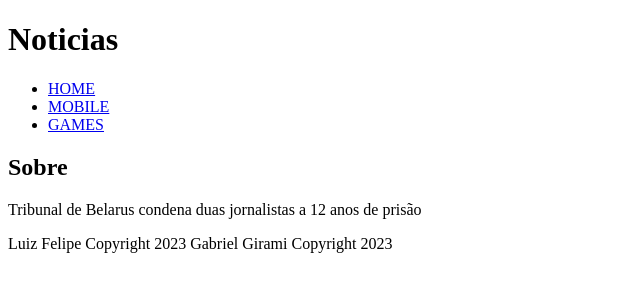
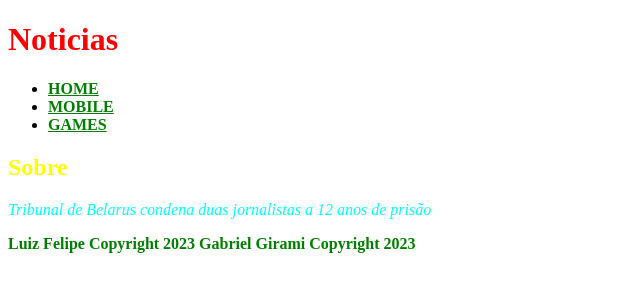
Before and after one commit to gabrielgirami2/projetoHTMLZ, a plain HTML site: page index.html in a window 1280 px wide. Shown: the whole page, without its empty margins (0-640 px from the left). Drawn offline with Linux system fonts and the light colour scheme.

Commit message:
Acrescentado CSS

```diff
--- a/index.html
+++ b/index.html
@@ -7,25 +7,52 @@
     <title>ProjetoHTLML</title>
 </head>
 <body>
+    <style>
+        .h1{
+            font-weight: 100;
+            color: red;
+            size: 30px;
+            font-weight: bold;
+        }
+
+        .h2 {
+            color:yellow;
+            size: 20;
+            font-weight: bold;
+
+        }
+
+        .p{
+    color: aqua;
+    size: 15px;
+    font-style: italic;
+}
+
+        .a{
+            color: green;
+            size: 17px;
+            font-weight: bolder;
+        }
+    </style>
 <div>
-    <header><h1>Noticias</h1></header>
+    <header><h1 class="h1">Noticias</h1></header>
     <nav>
     <ul>
-        <li><a href="index.html">HOME</a></li>
-        <li><a href="mobile.html">MOBILE</a></li>
-        <li><a href="games.html">GAMES</a></li>
+        <li><a class = "a" href="index.html">HOME</a></li>
+        <li><a class = "a" href="mobile.html">MOBILE</a></li>
+        <li><a class = "a" href="games.html">GAMES</a></li>
     </ul>
 
 
     </nav>
     <section id="TESTE">
-        <h2>Sobre</h2>
-        <p>Tribunal de Belarus condena duas jornalistas a 12 anos de prisão </p>
+        <h2 class="h2">Sobre</h2>
+        <p class="p">Tribunal de Belarus condena duas jornalistas a 12 anos de prisão </p>
     </section>
 
 
 
-<footer>
+<footer class="a">
 Luiz Felipe Copyright 2023
 Gabriel Girami Copyright 2023
 </footer>
```
Also changed, not shown: 1 other file.
